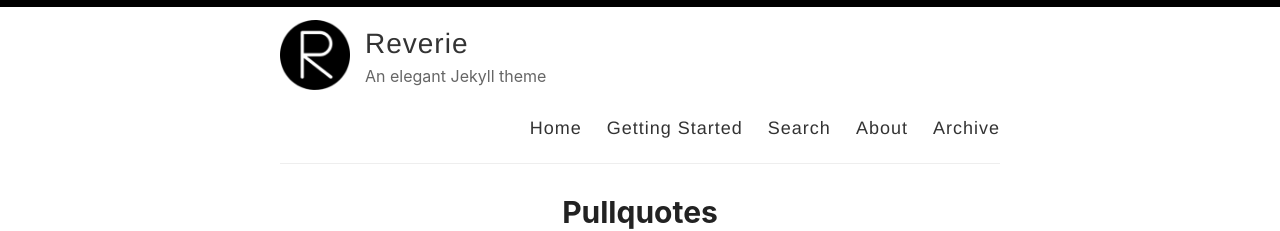
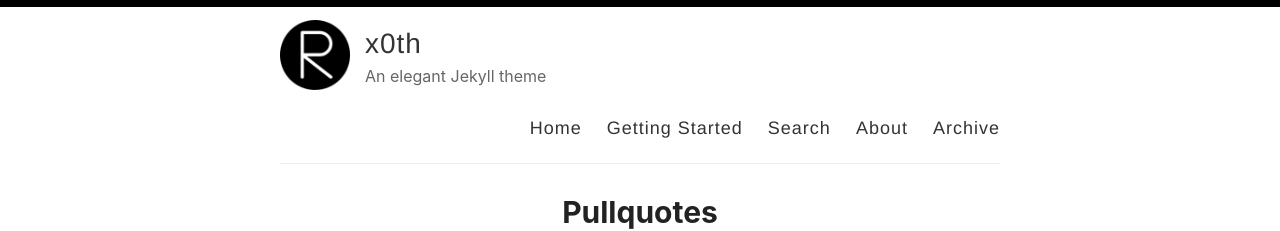
Before and after one commit to x0th/x0th.github.io, a Jekyll site: the page built from index.html, in a window 1280 px wide and 900 px high. Shown: the top 231 px of the window. Built offline with Jekyll 4.4.1, drawn with Linux system fonts in a browser that asks for light colours; the list of posts is cut into pages by our own code.

Commit message:
Initial setup

```diff
--- a/_config.yml
+++ b/_config.yml
@@ -3,10 +3,10 @@
 #
 
 # Name of your site (displayed in the header)
-name: Reverie
+name: x0th
 
 # Name of the author
-author: Amit Merchant
+author: x0th
 
 # Short bio or description (displayed in the header)
 description: An elegant Jekyll theme
```
